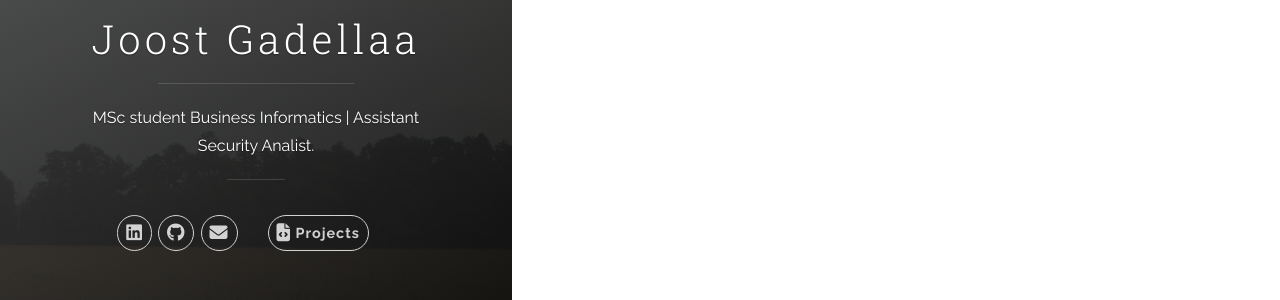
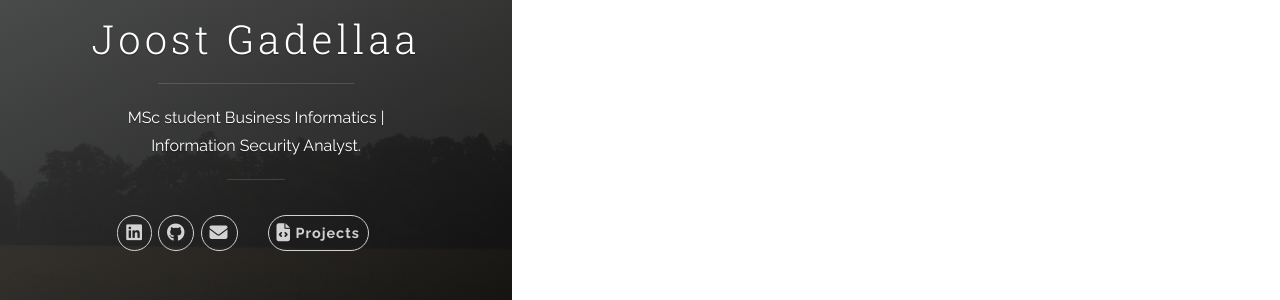
Before and after one commit to JoostGadellaa/joostgadellaa.github.io, a Jekyll site: the page built from index.html, in a window 1280 px wide. Shown: the part 377-677 px from the top of the page. Built offline with Jekyll 4.4.1, drawn with Linux system fonts in a browser that asks for light colours; nearby versions of some CDN libraries; comment, search, counter and statistics services are not loaded.

Commit message:
Edit header

```diff
--- a/_includes/header.html
+++ b/_includes/header.html
@@ -13,7 +13,7 @@
           <h1 class="panel-cover__title panel-title">{{ site.title }}</h1>
         </a>
         <hr class="panel-cover__divider">
-        <p class="panel-cover__description">MSc student Business Informatics | Assistant Security Analist.</p>
+        <p class="panel-cover__description">MSc student Business Informatics | Information Security Analyst.</p>
         <hr class="panel-cover__divider panel-cover__divider--secondary">
 
         <div class="navigation-wrapper">
```
